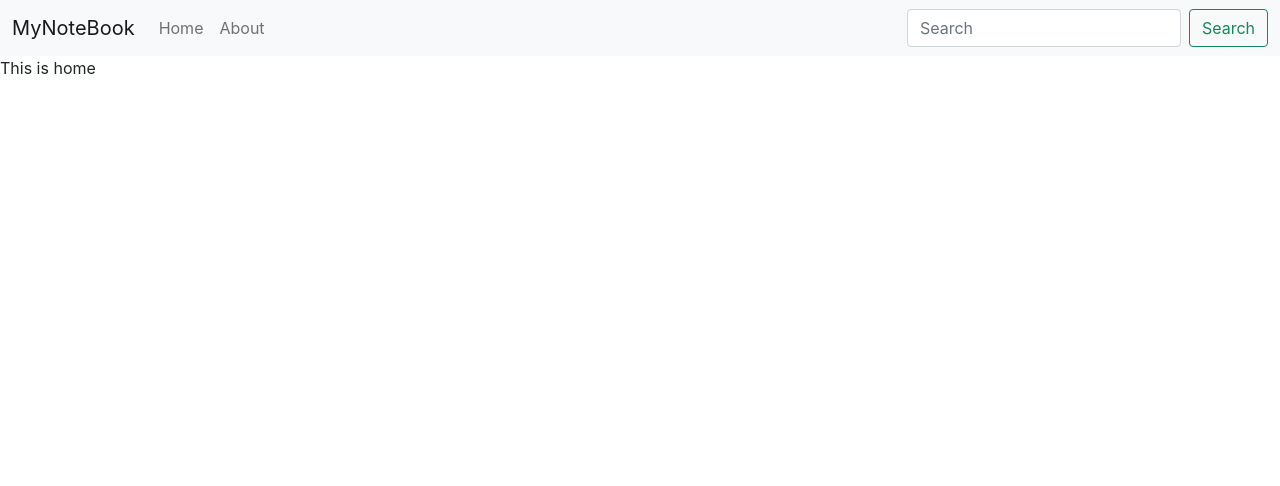
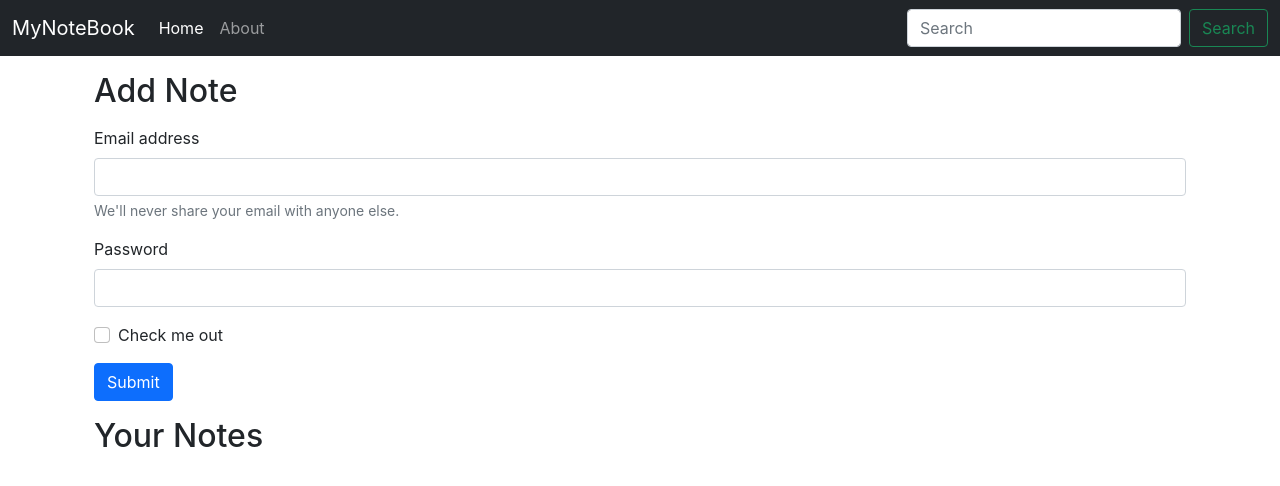
Before and after one commit to sabbir512/Createmynote, a React (Create React App) app: page / in a window 1280 px wide. Shown: the top 486 px of the page. Built offline with nearby package versions, Linux system fonts and the light colour scheme.

Commit message:
Use (useLocation) and track location and highlight navbar menu

```diff
--- a/src/App.js
+++ b/src/App.js
@@ -4,7 +4,7 @@
 import Navbar from './components/Navbar';
 
 
-import {BrowserRouter as Router,Routes,Route,} from "react-router-dom";
+import { BrowserRouter as Router, Routes, Route, } from "react-router-dom";
 import NoteState from './context/notes/NoteState';
 
 
@@ -13,11 +13,13 @@
     <>
       <NoteState>
         <Router>
-        <Navbar/>
+          <Navbar />
+          <div className='container'>
             <Routes>
               <Route exact path="/" element={<Home />}></Route>
-          <Route exact path="/about" element={<About/>}> </Route>
+              <Route exact path="/about" element={<About />}> </Route>
             </Routes>
+          </div>
         </Router>
       </NoteState>
     </>
--- a/src/components/About.js
+++ b/src/components/About.js
@@ -1,16 +1,10 @@
-import React, { useContext, useEffect } from 'react'
-import noteContext from '../context/notes/noteContext';
+import React from 'react'
+
 
 const About = () =>{
-  const a = useContext(noteContext);
-  useEffect(()=>{
-    a.update();
-// eslint-disable-next-line
-  },[3]);
-
   return (
     <div>
-      This is About {a.state.name} and he is in class {a.state.class}
+      This is About Page
     </div>
   )
 }
--- a/src/components/Home.js
+++ b/src/components/Home.js
@@ -3,7 +3,29 @@
 const Home = () => {
   return (
     <div>
-      This is home
+      <div className="container my-3">
+      <h2>Add Note</h2>
+      <form className='my-3'>
+        <div className="mb-3">
+          <label for="exampleInputEmail1" className="form-label">Email address</label>
+          <input type="email" className="form-control" id="exampleInputEmail1" aria-describedby="emailHelp" />
+          <div id="emailHelp" className="form-text">We'll never share your email with anyone else.</div>
+        </div>
+        <div className="mb-3">
+          <label for="exampleInputPassword1" className="form-label">Password</label>
+          <input type="password" className="form-control" id="exampleInputPassword1" />
+        </div>
+        <div className="mb-3 form-check">
+          <input type="checkbox" className="form-check-input" id="exampleCheck1" />
+          <label className="form-check-label" for="exampleCheck1">Check me out</label>
+        </div>
+        <button type="submit" className="btn btn-primary">Submit</button>
+      </form>
+      </div>
+
+      <div className="container my-3">
+      <h2>Your Notes</h2>
+      </div>
     </div>
   )
 }
--- a/src/components/Navbar.js
+++ b/src/components/Navbar.js
@@ -1,12 +1,15 @@
-import React from 'react'
-import {Link } from "react-router-dom";
-
-
+import React, { useEffect} from 'react'
+import { Link, useLocation } from "react-router-dom";
 
 const Navbar = () => {
+    let location = useLocation();
+    useEffect(() => {
+        // Google Analytics
+        console.log(location.pathname)
+    }, [location]);
     return (
         <div>
-            <nav className="navbar navbar-expand-lg navbar-light bg-light">
+            <nav className="navbar navbar-expand-lg navbar-dark bg-dark">
                 <div className="container-fluid">
                     <Link className="navbar-brand" to="/">MyNoteBook</Link>
                     <button className="navbar-toggler" type="button" data-bs-toggle="collapse" data-bs-target="#navbarSupportedContent" aria-controls="navbarSupportedContent" aria-expanded="false" aria-label="Toggle navigation">
@@ -15,10 +18,10 @@
                     <div className="collapse navbar-collapse" id="navbarSupportedContent">
                         <ul className="navbar-nav me-auto mb-2 mb-lg-0">
                             <li className="nav-item">
-                                <Link className="nav-link" aria-current="page" to="/">Home</Link>
+                                <Link className={`nav-link ${location.pathname === "/"? "active": ""}`} aria-current="page" to="/">Home</Link>
                             </li>
                             <li className="nav-item">
-                                <Link className="nav-link" to="/about">About</Link>
+                                <Link className={`nav-link ${location.pathname === "/about"? "active": ""}`} to="/about">About</Link>
                             </li>
 
                         </ul>
--- a/src/context/notes/NoteState.js
+++ b/src/context/notes/NoteState.js
@@ -1,23 +1,11 @@
-import React, { useState } from "react";
+import React from "react";
 import noteContext from "./noteContext";
 
 const NoteState = (props) => {
-    const s1 = {
-        "name": "Madhuri",
-        "class": "8b"
-    }
 
-    const [state, setState] = useState(s1)
-    const update = () => {
-        setTimeout(() => {
-            setState({
-                "name": "Sabbir",
-                "class": "12b"
-            });
-        }, 1000)
-    }
+
     return (
-        <noteContext.Provider value={{ state, update }}>{props.children}</noteContext.Provider>
+        <noteContext.Provider value={{}}>{props.children}</noteContext.Provider>
     )
 }
 
```
Lines whose indentation alone changed are shown as unchanged.
